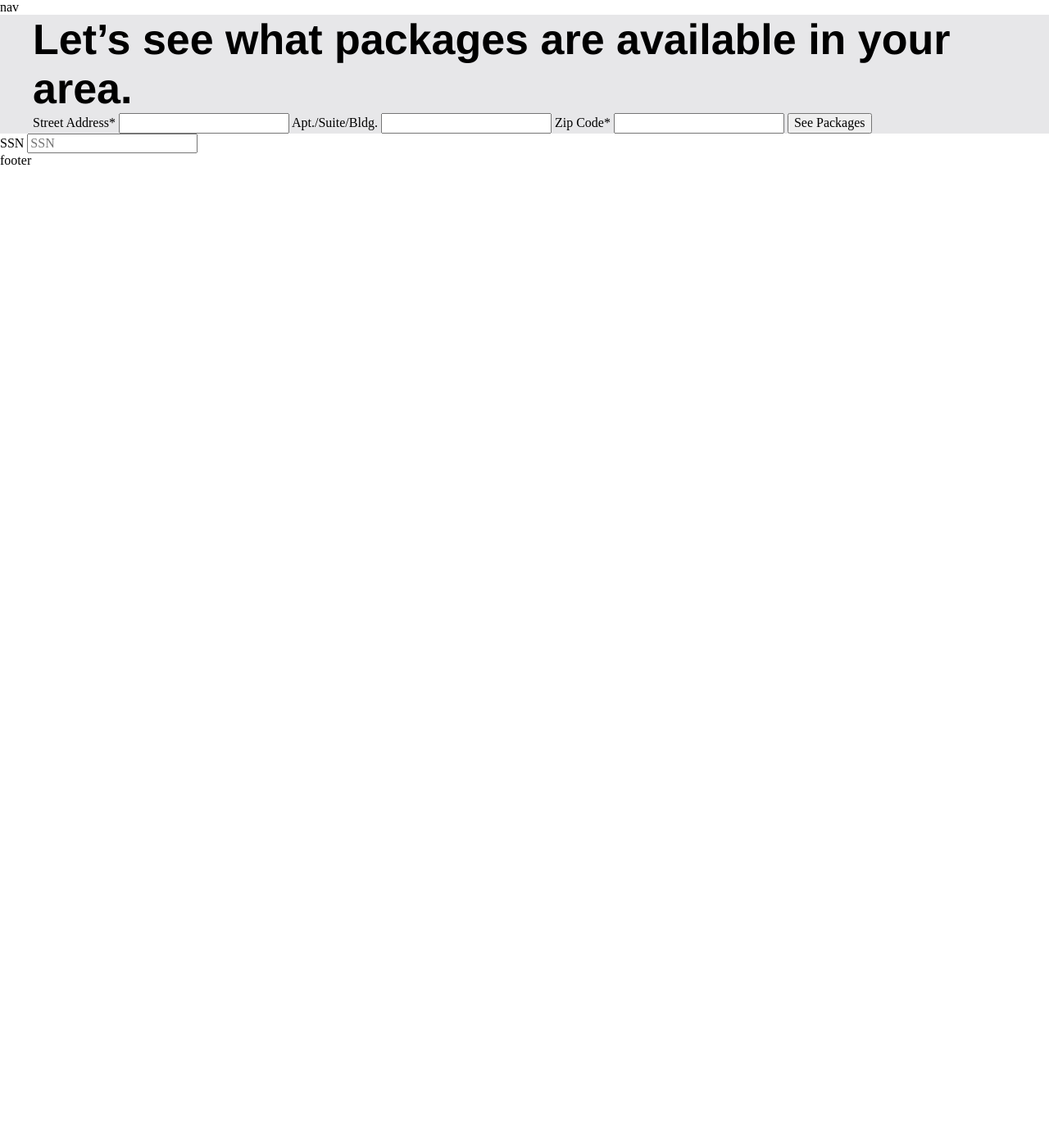
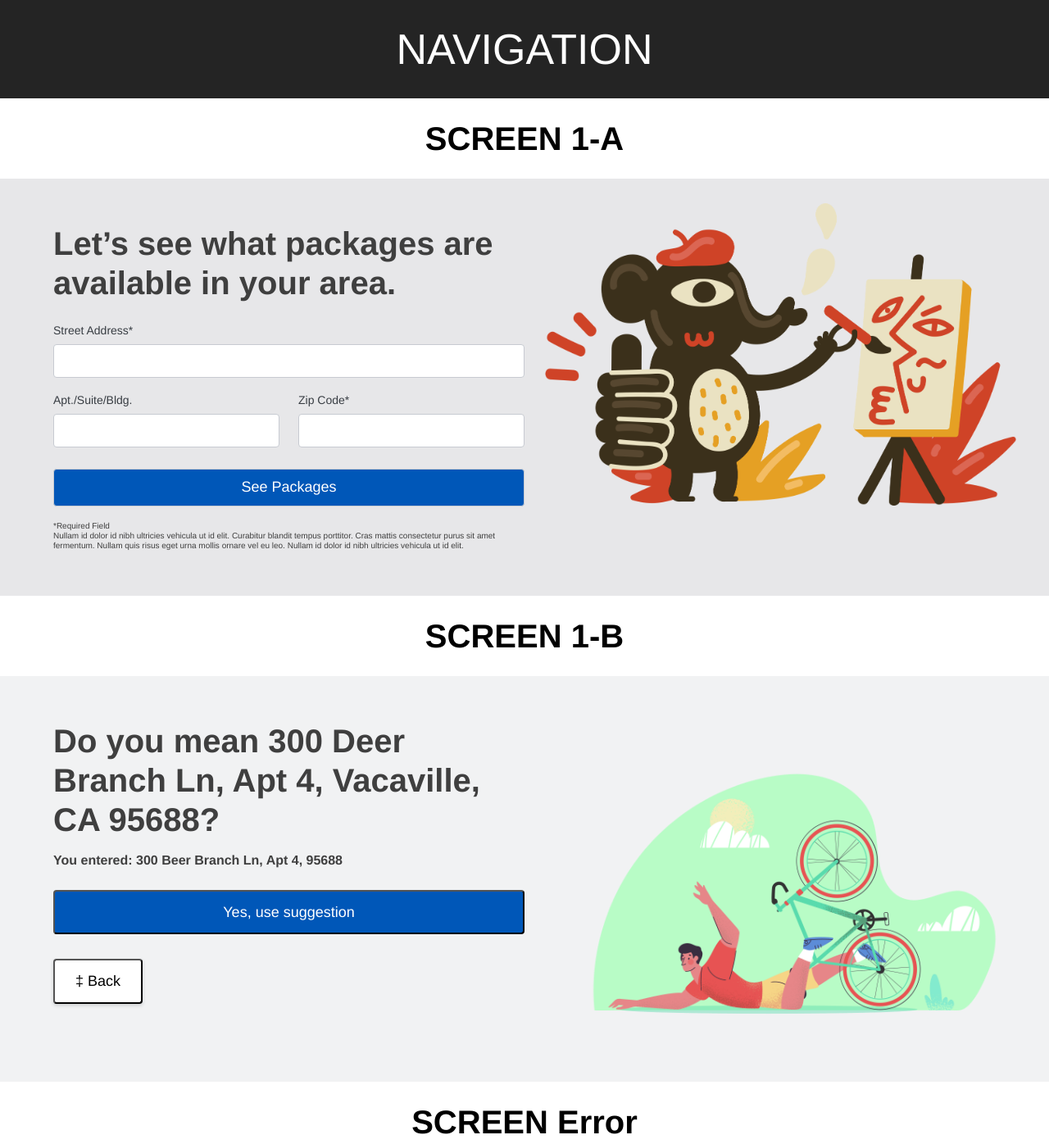
Before and after one commit to scotttharvey/ubio-handoff, a website built with Parcel: page index.html in a window 1280 px wide. Shown: the top 1396 px of the page at 82% size. Before the commit the page ends 800 px from the top, so only its background shows below. Built offline with nearby package versions, Linux system fonts and the light colour scheme; a web font is replaced by a local one.

Commit message:
feat: added Screens 1-A - 1-B
* Added Screen 1-A - styles + markup
* Added Screen 1-B - styles + markup
* Added Screen 1-Error - styles + markup
* Refactored scss variable names for simplicity

```diff
--- a/index.html
+++ b/index.html
@@ -10,35 +10,96 @@
 
 <body>
 
-  <nav>nav</nav>
+  <nav class="bg-dark padding-vertical-30 white text-center"><h1>NAVIGATION</h1></nav>
 
 
 
-  <!-- FIRST SCREEN -->
+  <!-- SCREEN 1-A -->
+  <div class="row padding-vertical-25 text-center"><h3>SCREEN 1-A</h3></div>
   <div class="container bg-gray-light">
-    <div class="row">
-      <div class="half-width">
-        <h1 class="font-bold">Let’s see what packages are available in your area.</h1>
+    <div id="screen-1" class="row padding-vertical-30">
+      <section class="flex width-100">
 
-        <form action="">
+        <div class="width-50 padding-vertical-25 padding-horizontal-25">
+          <h1 class="h3 gray-darkest font-bold margin-bottom-25">Let’s see what packages are available in your area.</h1>
+
+          <form action="" class="flex flex-wrap space-between address-qual">
+            <div class="address flex-column width-100">
               <label for="address">
                 Street Address*
-            <input name="address" type="text"/>
               </label>
+                <input id="address" name="address" type="text" />
+            </div>
 
+            <div class="apt flex-column width-48">
               <label for="apt">
                 Apt./Suite/Bldg.
-            <input name="apt" type="text"/>
               </label>
+                <input id="apt" name="apt" type="text"/>
+            </div>
 
+            <div class="zip flex-column width-48">
               <label for="zip">
                 Zip Code*
-            <input name="zip" type="text"/>
               </label>
-          <input type="submit" value="See Packages"/>
+                <input id="zip" name="zip" type="text" pattern="[0-9]" maxlength="5" />
+            </div>
+
+            <input type="submit" value="See Packages" class="btn width-100 bg-blue-dark white" />
           </form>
+          <p class="legal gray-darkest">*Required Field <br/> Nullam id dolor id nibh ultricies vehicula ut id elit. Curabitur blandit tempus porttitor. Cras mattis consectetur purus sit amet fermentum. Nullam quis risus eget urna mollis ornare vel eu leo. Nullam id dolor id nibh ultricies vehicula ut id elit.</p>
+        </div>
+
+        <div class="width-50">
+          <img src="./images/painter.png" alt="" class="max-width-100" />
+        </div>
+
+      </section>
+    </div>
+  </div>
+
+  <!-- SCREEN 1-B -->
+  <div class="row padding-vertical-25 text-center"><h3>SCREEN 1-B</h3></div>
+  <div class="container bg-light">
+    <div id="screen-1" class="row padding-vertical-30">
+
+      <section class="flex width-100">
+
+        <div class="width-50 padding-vertical-25 padding-horizontal-25 gray-darkest">
+          <h1 class="h3 gray-darkest font-bold margin-bottom-15">Do you mean 300 Deer Branch Ln, Apt 4, Vacaville, CA 95688? </h1>
+          <p class="bold margin-bottom-25">You entered: 300 Beer Branch Ln, Apt 4, 95688</p>
+
+          <button class="btn bg-blue-dark width-100 white padding-vertical-15 padding-horizontal-25 margin-bottom-30">Yes, use suggestion</button>
+
+          <button class="btn bg-white btn-shadow padding-vertical-15 padding-horizontal-25">&Dagger; Back</button>
+        </div>
+
+        <div class="width-50">
+          <img src="./images/pale-fatal-error.png" alt="" class="max-width-100" />
+        </div>
+      </section>
 
     </div>
+  </div>
+
+  <!-- SCREEN Error -->
+  <div class="row padding-vertical-25 text-center"><h3>SCREEN Error</h3></div>
+  <div class="container bg-white">
+    <div id="screen-1" class="row padding-vertical-30">
+
+      <section class="flex width-100">
+
+        <div class="width-50 padding-vertical-25 padding-horizontal-25 gray-darkest">
+          <h1 class="h3 gray-darkest font-bold margin-bottom-15">Ops, something went wrong.</h1>
+          <p>Don’t worry. You are in good hands.</p>
+          <p class="margin-bottom-25">Call or chat with one of our agents to finish setting up service for your home.</p>
+          <button class="btn bg-blue-dark white padding-vertical-15 padding-horizontal-25">Talk to an agent today &para; 888-888-8888</button>
+        </div>
+
+        <div class="width-50">
+          <img src="./images/flame-3.png" alt="" class="max-width-100" />
+        </div>
+      </section>
 
     </div>
   </div>
@@ -50,7 +111,7 @@
     </form>
   </div>
 
-  <footer>footer</footer>
+  <footer class="bg-dark padding-vertical-30 white text-center"><h1>Footer</h1></footer>
 </body>
 
 </html>
--- a/styles/index.scss
+++ b/styles/index.scss
@@ -4,3 +4,5 @@
 @import 'theme/typography';
 @import 'theme/base';
 @import 'theme/helpers';
+@import 'theme/forms';
+@import 'theme/button';
--- /dev/null
+++ b/styles/theme/button.scss
@@ -0,0 +1,4 @@
+.btn {
+  font-size: 18px;
+  border-radius: 4px;
+}
--- a/styles/theme/colors.scss
+++ b/styles/theme/colors.scss
@@ -1,7 +1,8 @@
 
 $black: #000000;
-$black-two: #242424;
+$dark: #242424;
 $white: #ffffff;
+$light: #f1f2f3;
 
 $gray-darkest: #3f3f3f;
 $gray-dark: #949599;
--- /dev/null
+++ b/styles/theme/forms.scss
@@ -0,0 +1,27 @@
+.address-qual {
+
+  label {
+    font-size: 14px;
+    font-weight: 300;
+    color: #383d43;
+  }
+
+  input {
+    width: 100%;
+    box-sizing: border-box;
+    padding: 10px;
+    margin-top: 8px;
+    margin-bottom: 18px;
+    border-radius: 4px;
+    border: solid 1px #c7cad1;
+  }
+
+  .btn {
+    font-size: 18px;
+    font-weight: 500;
+    font-stretch: normal;
+    font-style: normal;
+    line-height: 1.33;
+   }
+
+}
--- a/styles/theme/helpers.scss
+++ b/styles/theme/helpers.scss
@@ -10,7 +10,7 @@
 .margin-bottom-15 { margin-bottom: 15px; }
 .margin-bottom-25 { margin-bottom: 25px; }
 .margin-bottom-30 { margin-bottom: 30px; }
-.margin-bottom-35 { padding-bottom: 35px; }
+.margin-bottom-35 { margin-bottom: 35px; }
 .margin-bottom-45 { margin-bottom: 45px; }
 .margin-bottom-60 { margin-bottom: 60px; }
 .margin-bottom-15-small { @include small { margin-bottom: 15px; } }
@@ -32,6 +32,31 @@
 .padding-bottom-30 { padding-bottom: 30px; }
 .padding-bottom-45 { padding-bottom: 45px; }
 
+.padding-vertical-15 {
+  padding-top: 15px;
+  padding-bottom: 15px;
+ }
+
+.padding-vertical-25 {
+  padding-top: 25px;
+  padding-bottom: 25px;
+ }
+
+.padding-vertical-30 {
+  padding-top: 30px;
+  padding-bottom: 30px;
+ }
+
+.padding-vertical-45 {
+  padding-top: 45px;
+  padding-bottom: 45px;
+ }
+
+ .padding-horizontal-25 {
+  padding-right: 25px;
+  padding-left: 25px;
+ }
+
 // ========================================
 // Text Classes
 // ========================================
@@ -46,8 +71,9 @@
 // Font Color Classes
 // ========================================
 .black { color: $black; }
-.black-two { color: $black-two; }
+.dark { color: $dark; }
 .white { color: $white; }
+.light { color: $light; }
 .gray-darkest { color: $gray-darkest; }
 .gray-dark { color: $gray-dark; }
 .gray { color: $gray; }
@@ -66,8 +92,9 @@
 // Background Color Classes
 // ========================================
 .bg-black { background-color: $black; }
-.bg-black-two { background-color: $black-two; }
+.bg-dark { background-color: $dark; }
 .bg-white { background-color: $white; }
+.bg-light { background-color: $light; }
 .bg-gray-darkest { background-color: $gray-darkest; }
 .bg-gray-dark { background-color: $gray-dark; }
 .bg-gray { background-color: $gray; }
@@ -96,10 +123,16 @@
 .hidden { display: none; }
 .invisible { visibility: hidden; }
 .flex { display: flex; }
+.flex-wrap { flex-wrap: wrap; }
 .flex-row { flex-direction: row; }
 .flex-column { flex-direction: column; }
 .flex-column-small { @include small { flex-direction: column; } }
 .flex-end { justify-content: flex-end; }
+.flex-center {
+  display: flex;
+  align-items: center;
+  justify-content: center;
+}
 .space-between { justify-content: space-between; }
 .block { display: block; }
 .inline-block { display: inline-block; }
@@ -107,3 +140,14 @@
 
 .btn-shadow { box-shadow: 0 2px 4px 0 rgba(56, 61, 67, 0.2); }
 .card-shadow { box-shadow: 0 4px 8px 0 rgba(56, 61, 67, 0.3); }
+
+.width-100 { width: 100%; }
+.width-50 { width: 50%; }
+.width-48 { width: 48%; }
+.width-45 { width: 45%; }
+.width-30 { width: 30%; }
+
+.max-width-100 { max-width: 100%; }
+.max-width-50 { max-width: 50%; }
+.max-width-40 { max-width: 40%; }
+.max-width-30 { width: 30%; }
--- a/styles/theme/typography.scss
+++ b/styles/theme/typography.scss
@@ -54,7 +54,13 @@ p {
   padding: 0;
 }
 
-h1 {
+body {
+  font-family: $font-aleck;
+
+}
+
+h1,
+.h1 {
   font-family: $font-aleck-bold;
   font-size: 32px;
   font-weight: 500;
@@ -66,7 +72,8 @@ h1 {
   }
 }
 
-h2 {
+h2,
+.h2 {
   font-size: 28px;
   line-height: 32px;
 
@@ -76,14 +83,25 @@ h2 {
   }
 }
 
-h3 {
+h3,
+.h3 {
   font-size: 24px;
   line-height: 28px;
 
   @include large-up {
-    font-size: 48px;
-    line-height: 40px;
+    font-size: 40px;
+    line-height: 48px;
   }
 }
 
+p {
+  font-size: 16px;
+  line-height: 22px;
+}
+
+.legal {
+  font-size: 10px;
+  line-height: 12px;
+}
+.bold { font-weight: bold; }
 .strike-out { text-decoration: line-through; }
```
Also changed, not shown: images/flame-3.png (added), images/painter.png (added), images/pale-fatal-error.png (added). Lines whose indentation alone changed are shown as unchanged.
